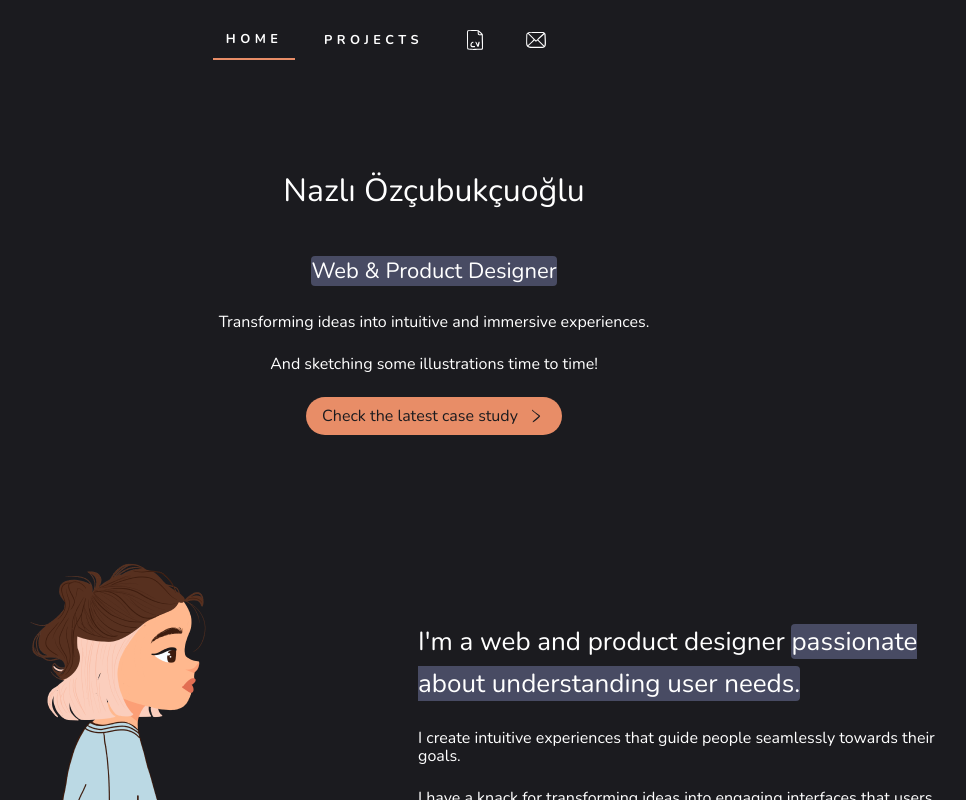
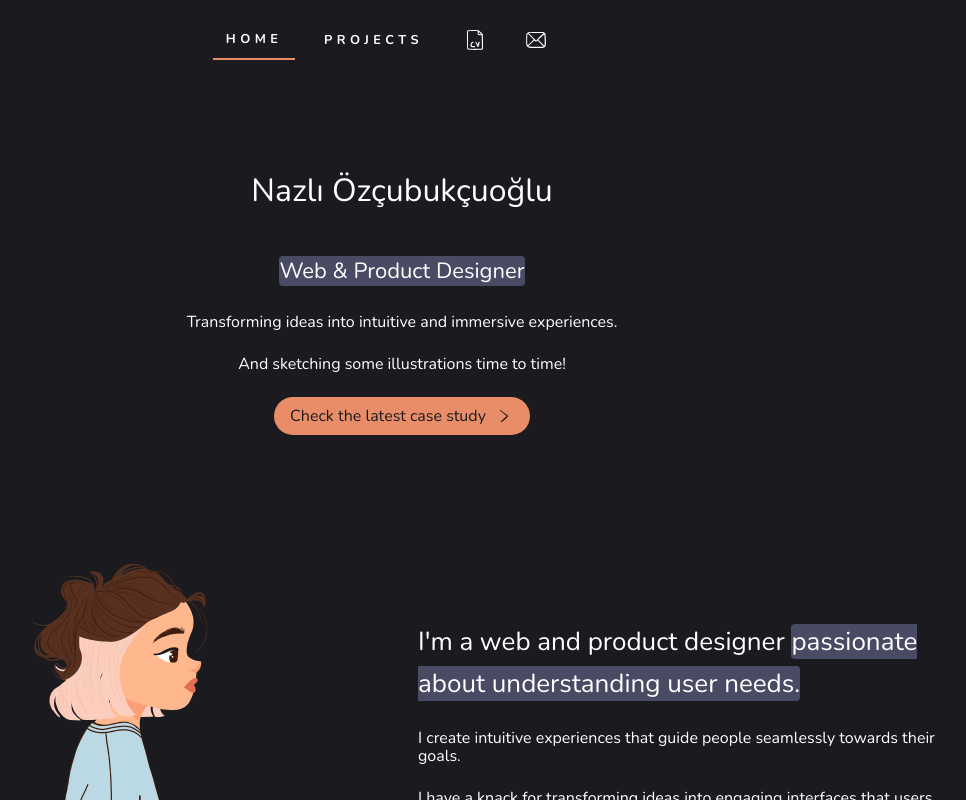
Before and after one commit to Greyfourt/greyfourt.github.io, a Next.js app: page / in a window 1280 px wide. Shown: the top 800 px of the page, without its empty margins (238-1204 px from the left). Built offline with nearby package versions, Linux system fonts and the light colour scheme.

Commit message:
Lil responsive updates

```diff
--- a/src/app/projects/page.tsx
+++ b/src/app/projects/page.tsx
@@ -6,9 +6,9 @@ const ProjectsPage = () => {
   let isProject = true;
 
   return (
-    <>
+    <div className="bodyContainer">
       <Projects isProject />
-    </>
+    </div>
   );
 };
 
--- a/src/styles/base/_base.scss
+++ b/src/styles/base/_base.scss
@@ -21,8 +21,14 @@ body {
 }
 
 // Landing Page
-@media only screen and (max-width: 480px) {
-  .bodyContainer {
+.bodyContainer {
+  @include flex(column, center, center);
+
+  & > * {
+    max-width: 1200px;
+  }
+
+  @media only screen and (max-width: 480px) {
     @include flex(column, center, center);
     width: 100%;
     padding: 0;
```
Also changed, not shown: src/app/projects/[projectURL]/page.tsx (+4 -4 lines).
